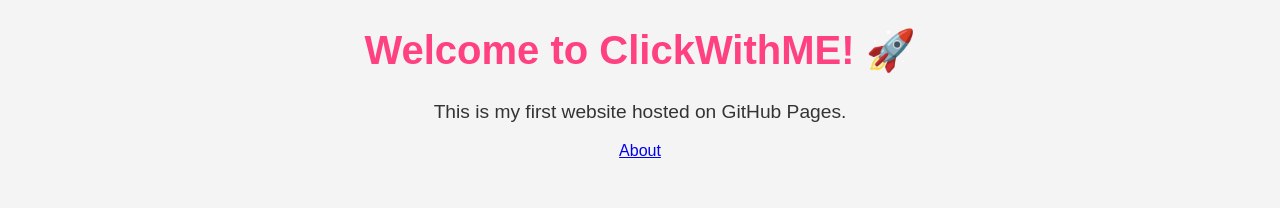
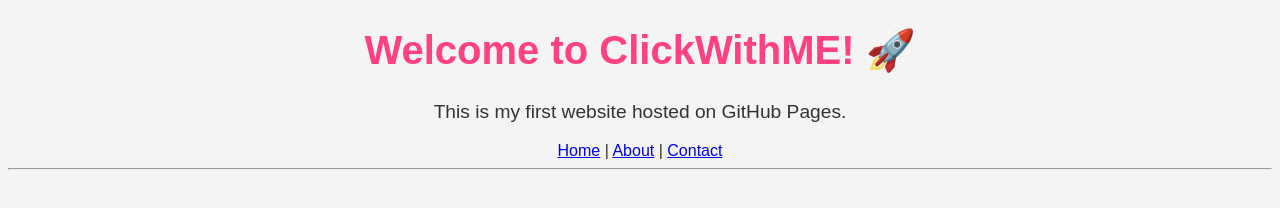
Before and after one commit to jbshub/clickwithME, a plain HTML site: page index.html in a window 1280 px wide. Drawn offline with Linux system fonts and the light colour scheme.

Commit message:
Update index.html
Signed-off-by: jbshub <jbsdotpbmc@gmail.com>

```diff
--- a/index.html
+++ b/index.html
@@ -9,6 +9,12 @@
 <body>
     <h1>Welcome to ClickWithME! 🚀</h1>
     <p>This is my first website hosted on GitHub Pages.</p>
-    <a href="about.html">About</a>
+
+    <nav>
+        <a href="index.html">Home</a> |
+        <a href="about.html">About</a> |
+        <a href="contact.html">Contact</a>
+    </nav>
+    <hr>
 </body>
 </html>
```
